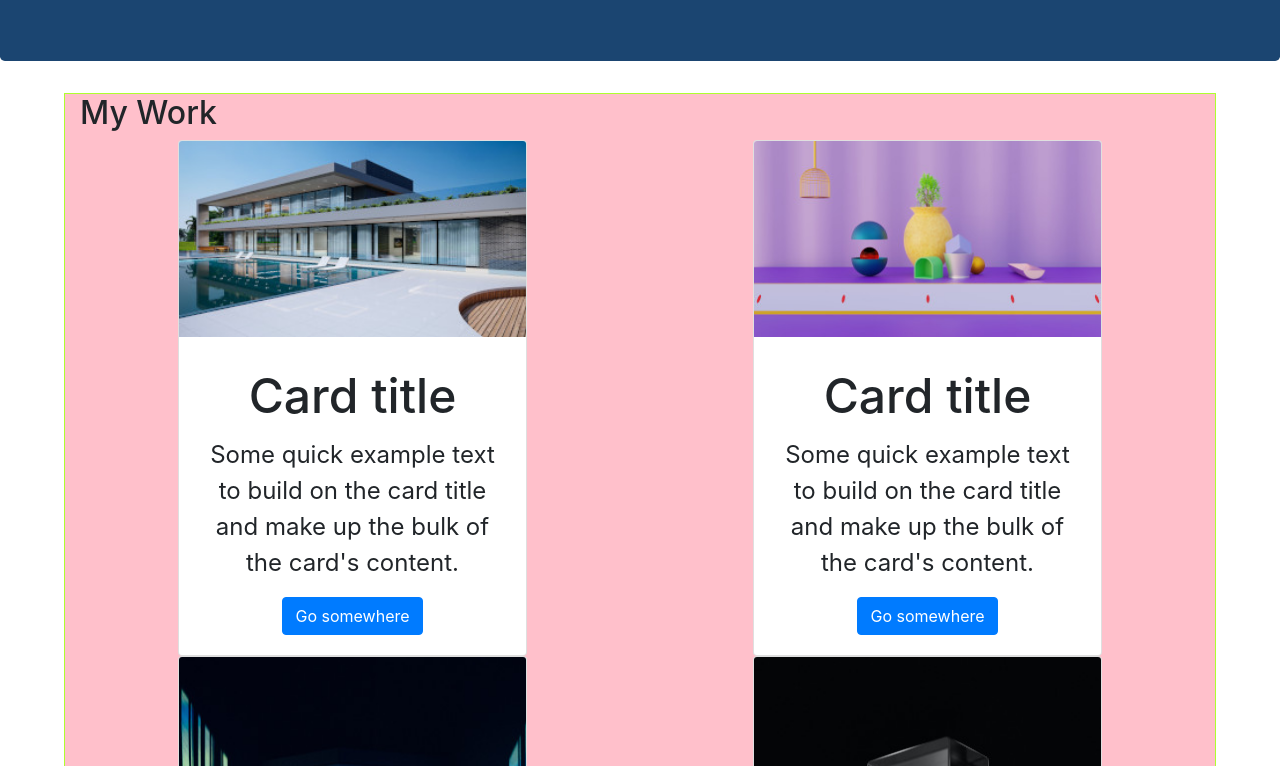
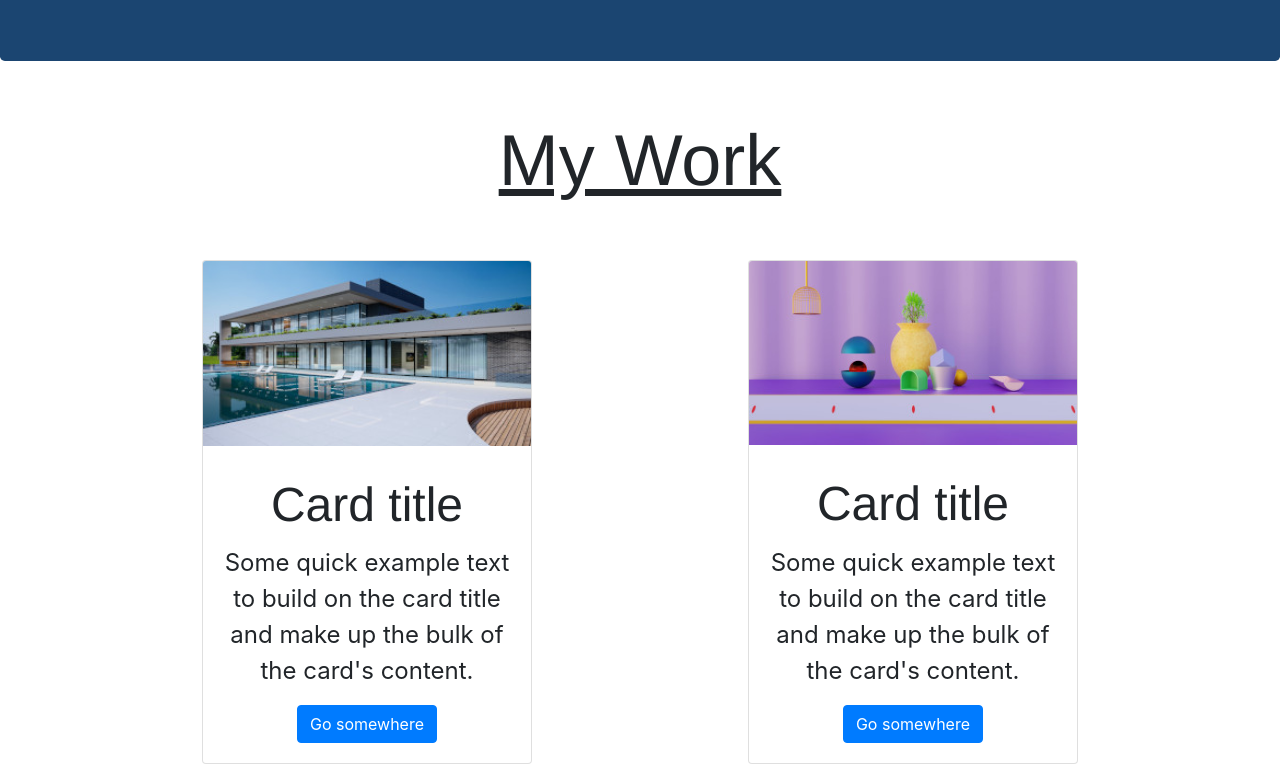
Before and after one commit to TechKuro/Bootstrap-Portfolio, a plain HTML site: page index.html in a window 1280 px wide. Shown: the part 739-1505 px from the top of the page. Drawn offline with nearby package versions, Linux system fonts and the light colour scheme.

Commit message:
added additional styles to hard section & renamed test selectors

```diff
--- a/CSS/style.css
+++ b/CSS/style.css
@@ -1,12 +1,20 @@
-h5 {
+/* basic element styles */
+
+h2, h5 {
     font-size: 3em;
     margin-top: 10px;
     margin-bottom: 10px;
+    font-family: 'Charmonman', 'Helvetica', 'Arial', 'sans-serif';
+
+
+
 }
 
 p {
     font-size: 1.5em;
 }
+
+/*nav section styles */
 #main-nav {
 
     background-color:#1B4571;
@@ -34,7 +42,7 @@ p {
     margin-right: 50px;
     margin-left: auto;
 }
-
+ /* Hero Section Styles */
 .jumbotron {
     display:flex;
     background-color: #1B4571;
@@ -70,11 +78,23 @@ p {
     border-radius: 60%;
 }
 
-.test {
-    background-color: pink;
-    border: 1px solid greenyellow;
+/* Main content and my work styles */
+.section-heading {
+    text-align: center;
+    margin: 5% 0 5% 0;
+
+
+
+}
+.container-style {
     max-width: 90%;
 
+
+}
+
+
+.card-img-top {
+    max-height: 500px;
 }
 
 .card-container {
@@ -82,3 +102,8 @@ p {
     margin: auto;
     text-align: center;
 }
+
+.row-contain {
+
+    padding: 0px 30px 10vh 30px;
+}
--- a/index.html
+++ b/index.html
@@ -56,9 +56,9 @@
 
     <!-- My Work Section-->
 
-   <section class="container test">
-    <h2 class="section-heading">My Work</h2>
-  <div class="row">
+   <section class="container container-style">
+    <h2 class="section-heading display-3"><u>My Work</u></h2>
+  <div class="row row-contain">
     <!--First Card-->
     <div class="card-container col-lg-6">
       <div class="card">
@@ -84,8 +84,9 @@
     </div>
   </div>
 
-  <div class="row"> <!--Secibd Row-->
+  <div class="row"> <!--Second Row-->
     <div class="card-container col-lg-6">
+      <!--First Card-->
       <div class="card">
         <img class="card-img-top" src="./images/project3.jpg" alt="Card image cap">
         <div class="card-body">
@@ -108,8 +109,9 @@
       </div>
     </div>
   </div>
+  </section>
 
-   </section>
+  <section
 
 
 
```
